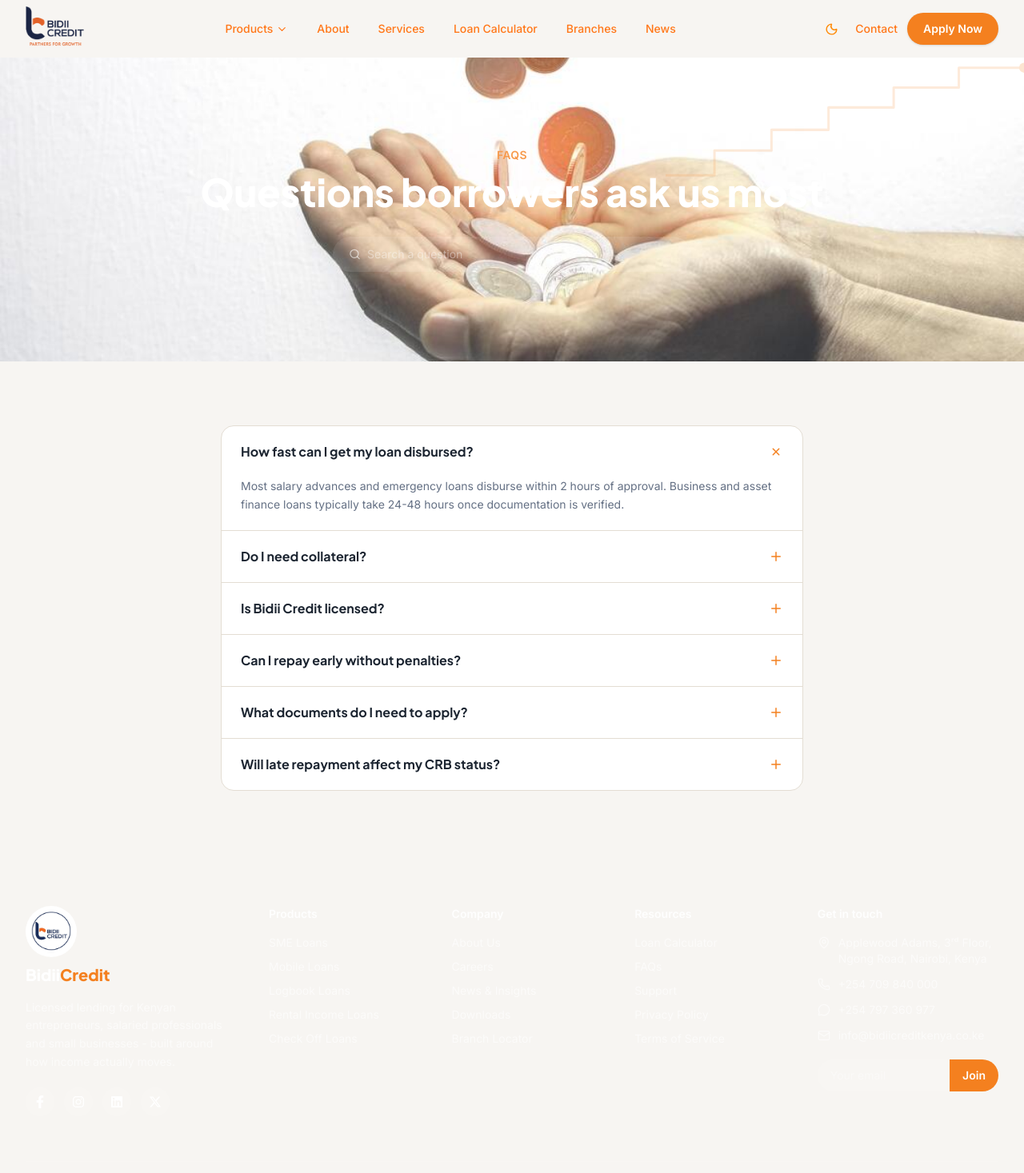
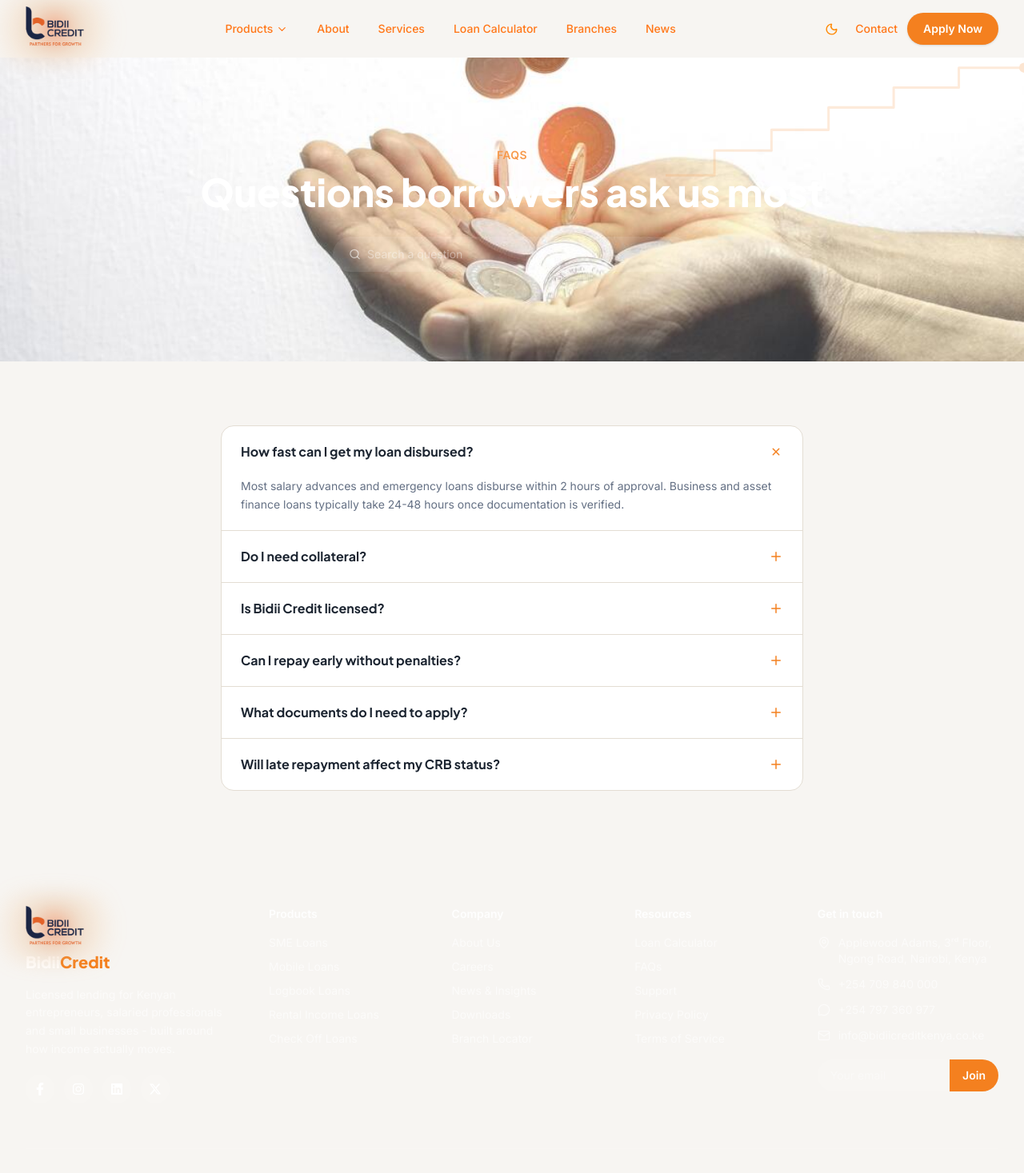
Before and after one commit to maximasprim/Bidii_Credit_V2, a React (Vite) app: page /faq in a window 1280 px wide. Shown: the top 1467 px of the page at 80% size. Built offline with nearby package versions, Linux system fonts and the light colour scheme.

Commit message:
logo redesign

```diff
--- a/src/components/admin/AdminLayout.tsx
+++ b/src/components/admin/AdminLayout.tsx
@@ -17,7 +17,7 @@ import {
 import { useAdminAuth } from "../../lib/AdminAuthContext";
 import { useTheme } from "../../lib/useTheme";
 import { cn } from "../../lib/utils";
-import logo from "../../../public/Bidii_Credit_Logo.png";
+import logo from "../../../public/Bidii-logo.png";
 
 const tabs = [
   { to: "/admin", label: "Overview", icon: LayoutDashboard, end: true },
@@ -42,7 +42,7 @@ export default function AdminLayout() {
   return (
     <div className="flex h-screen flex-col overflow-hidden" style={{ backgroundColor: "var(--color-mist-50)" }}>
       <header
-        className="flex shrink-0 items-center justify-between px-5 py-2 lg:px-8"
+        className="flex shrink-0 items-center justify-between px-1 py-2 lg:px-8"
         style={{ backgroundColor: "var(--color-navy-950)" }}
       >
         <div className="flex items-center gap-3">
@@ -54,18 +54,58 @@ export default function AdminLayout() {
             <Menu size={19} />
           </button>
           <span className="flex flex-row justify-between gap-2 place-items-center font-display text-lg font-extrabold text-white">
-            <div className="inline-block rounded-full  dark:bg-white">
-              <img
-                src={logo}
-                alt="Bidii Credit"
-                className="h-14 w-auto object-contain"
-              />
+            {/* <div className="inline-block rounded-full  dark:bg-white"> */}
+            <div className="relative flex items-center gap-3">
+              {/* <button
+                onClick={() => setSidebarOpen(true)}
+                aria-label="Open menu"
+                className="flex h-9 w-9 items-center justify-center rounded-full text-white/80 transition-colors hover:bg-white/10 lg:hidden"
+              >
+                <Menu size={19} />
+              </button> */}
+
+              <span className="flex flex-row items-center gap-4 font-display text-lg font-extrabold text-white">
+                {/* Logo + glow */}
+                <div className="relative flex items-center justify-center">
+                  {/* Bright soft glow */}
+                  <div
+                    className="absolute rounded-full pointer-events-none"
+                    style={{
+                      width: "200px",
+                      height: "85px",
+                      background:
+                        "radial-gradient(circle, rgba(251, 125, 83, 0.95) 0%, rgba(223, 177, 131, 0.42) 20%, rgba(248, 150, 52, 0.10) 50%, transparent 70%)",
+                      filter: "blur(12px)",
+                      zIndex: 0,
+                    }}
+                  />
+
+                  {/* Logo */}
+                  <img
+                    src={logo}
+                    alt="Bidii Credit"
+                    className="relative z-10 h-14 w-auto object-contain"
+                  />
+                </div>
+
+                {/* Admin Portal */}
+                <div className="flex flex-col justify-center">
+                  <span className="font-medium text-ember-500">
+                    Admin
+                  </span>
+
+                  <span className="text-xs italic font-medium text-gray-500">
+                    Portal
+                  </span>
+                </div>
+              </span>
             </div>
+            {/* </div> */}
             {/* Bidii<span style={{ color: "var(--color-ember-500)" }}>Credit</span>{" "} */}
-            <div className="flex flex-col justify-center">
+            {/* <div className="flex flex-col justify-center">
               <span className="font-medium text-ember-500">Admin</span>
-              <span className="font-medium text-gray-500 text-xs italic">Partners For Growth</span>
-            </div>
+              <span className="font-medium text-gray-500 text-xs italic">Portal</span>
+            </div> */}
           </span>
         </div>
         <div className="flex items-center gap-1 md:gap-2 lg:gap-3">
--- a/src/components/layout/Footer.tsx
+++ b/src/components/layout/Footer.tsx
@@ -1,7 +1,7 @@
 import { Link } from "react-router-dom";
 import { MessageCircle, MapPin, Phone, Mail, ShieldCheck } from "lucide-react";
 import { loanProducts } from "../../data/content";
-import logo from "../../../public/Bidii_Credit_Logo.png";
+import logo from "../../../public/Bidii-logo.png";
 import {
   FaFacebookF,
   FaInstagram,
@@ -39,13 +39,43 @@ export default function Footer() {
       <div className="mx-auto max-w-7xl px-5 py-16 lg:px-8">
         <div className="grid gap-10 sm:grid-cols-2 lg:grid-cols-[1.4fr_1fr_1fr_1fr_1.2fr]">
           <div className="sm:col-span-2 lg:col-span-1">
-            <div className="bg-white p-1 rounded-full w-16 h-16 flex items-center justify-center mb-2">
-              <img
-                src={logo}
-                alt="Bidii Credit"
-                className="h-16 w-auto object-contain"
-              />
-            </div>
+            {/* <div className="bg-white p-1 rounded-full w-16 h-16 flex items-center justify-center mb-2"> */}
+             <span className="flex flex-row items-center gap-4 font-display text-lg font-extrabold text-white">
+                {/* Logo + glow */}
+                <div className="relative flex items-center justify-center">
+                  {/* Bright soft glow */}
+                  <div
+                    className="absolute rounded-full pointer-events-none"
+                    style={{
+                      width: "200px",
+                      height: "85px",
+                      background:
+                        "radial-gradient(circle, rgba(251, 125, 83, 0.95) 0%, rgba(223, 177, 131, 0.42) 20%, rgba(248, 150, 52, 0.10) 50%, transparent 70%)",
+                      filter: "blur(12px)",
+                      zIndex: 0,
+                    }}
+                  />
+
+                  {/* Logo */}
+                  <img
+                    src={logo}
+                    alt="Bidii Credit"
+                    className="relative z-10 h-14 w-auto object-contain"
+                  />
+                </div>
+
+                {/* Admin Portal */}
+                {/* <div className="flex flex-col justify-center">
+                  <span className="font-medium text-ember-500">
+                    Admin
+                  </span>
+
+                  <span className="text-xs italic font-medium text-gray-500">
+                    Portal
+                  </span>
+                </div> */}
+              </span>
+            {/* </div> */}
             <span className="font-display text-xl font-extrabold">
               Bidii<span style={{ color: "var(--color-ember-500)" }}>Credit</span>
             </span>
--- a/src/components/layout/Navbar.tsx
+++ b/src/components/layout/Navbar.tsx
@@ -36,38 +36,40 @@ export default function Navbar() {
     >
       <div className="mx-auto flex max-w-7xl items-center justify-between px-5 py-2 lg:px-8">
         <Link to="/" className="flex items-center gap-2">
-          <div className="">
-            <img
+          {/* <div className=""> */}
+            {/* <img
               src={logo}
               alt="Bidii Credit"
               className="h-14 w-auto object-contain"
-            />
-          </div>
-          {/* <div className="flex flex-col">
-            <span
-              className={cn(
-                "font-display text-xl font-extrabold tracking-tight transition-colors",
-                scrolled ? "text-navy-900" : "text-navy-900"
-              )}
-              style={{ color: scrolled ? "var(--color-navy-900)" : "var(--color-navy-700)" }}
-            >
-              Bidii<span style={{ color: "var(--color-ember-500)" }}>Credit</span>
-            </span>
-            <p className={cn(
-              "text-xs font-medium transition-colors italic",
-              scrolled ? "text-ink-500" : "text-ink-500"
-            )} style={{ color: scrolled ? "var(--color-ink-500)" : "var(--color-ink-500)" }}>
-              Partners For Growth
-            </p>
-          </div> */}
+            /> */}
+          {/* </div> */}
+                       <span className="flex flex-row items-center gap-4 font-display text-lg font-extrabold text-white">
+                {/* Logo + glow */}
+                <div className="relative flex items-center justify-center">
+                  {/* Bright soft glow */}
+                  <div
+                    className="absolute rounded-full pointer-events-none"
+                    style={{
+                      width: "200px",
+                      height: "85px",
+                      background:
+                        "radial-gradient(circle, rgba(251, 125, 83, 0.95) 0%, rgba(223, 177, 131, 0.42) 20%, rgba(248, 150, 52, 0.10) 50%, transparent 70%)",
+                      filter: "blur(12px)",
+                      zIndex: 0,
+                    }}
+                  />
+
+                  {/* Logo */}
+                  <img
+                    src={logo}
+                    alt="Bidii Credit"
+                    className="relative z-10 h-14 w-auto object-contain"
+                  />
+                </div>
+
+
+              </span>
         </Link>
-        {/* <Link to="/" className="flex items-center gap-2">
-          <img
-            src={logo}
-            alt="Bidii Credit"
-            className="h-16 w-auto object-contain"
-          />
-        </Link> */}
 
         <nav className="hidden items-center gap-1 lg:flex">
           <div
--- a/src/pages/admin/AdminLogin.tsx
+++ b/src/pages/admin/AdminLogin.tsx
@@ -96,7 +96,7 @@ export default function AdminLogin() {
           <div className="flex items-center justify-center ">
           <Link
             to="/"
-            className="inline-flex items-center gap-1.5 text-sm font-medium text-navy-700 transition-colors hover:text-ink-700 hover:underline"
+            className="inline-flex items-center gap-1.5 text-sm font-medium text-orange-500 transition-colors hover:text-orange-400 hover:underline"
           >
             <Home size={14} />
             Back to site
```
